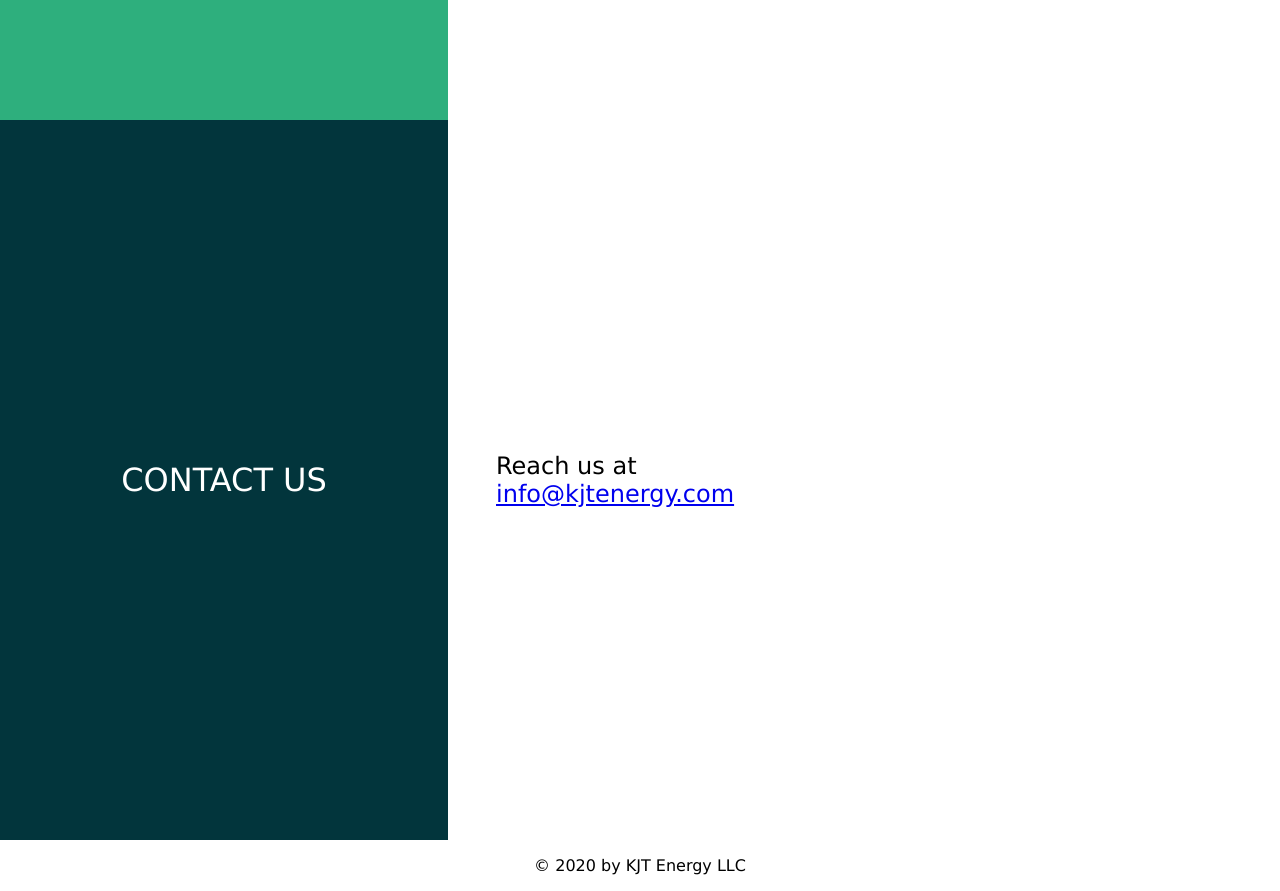
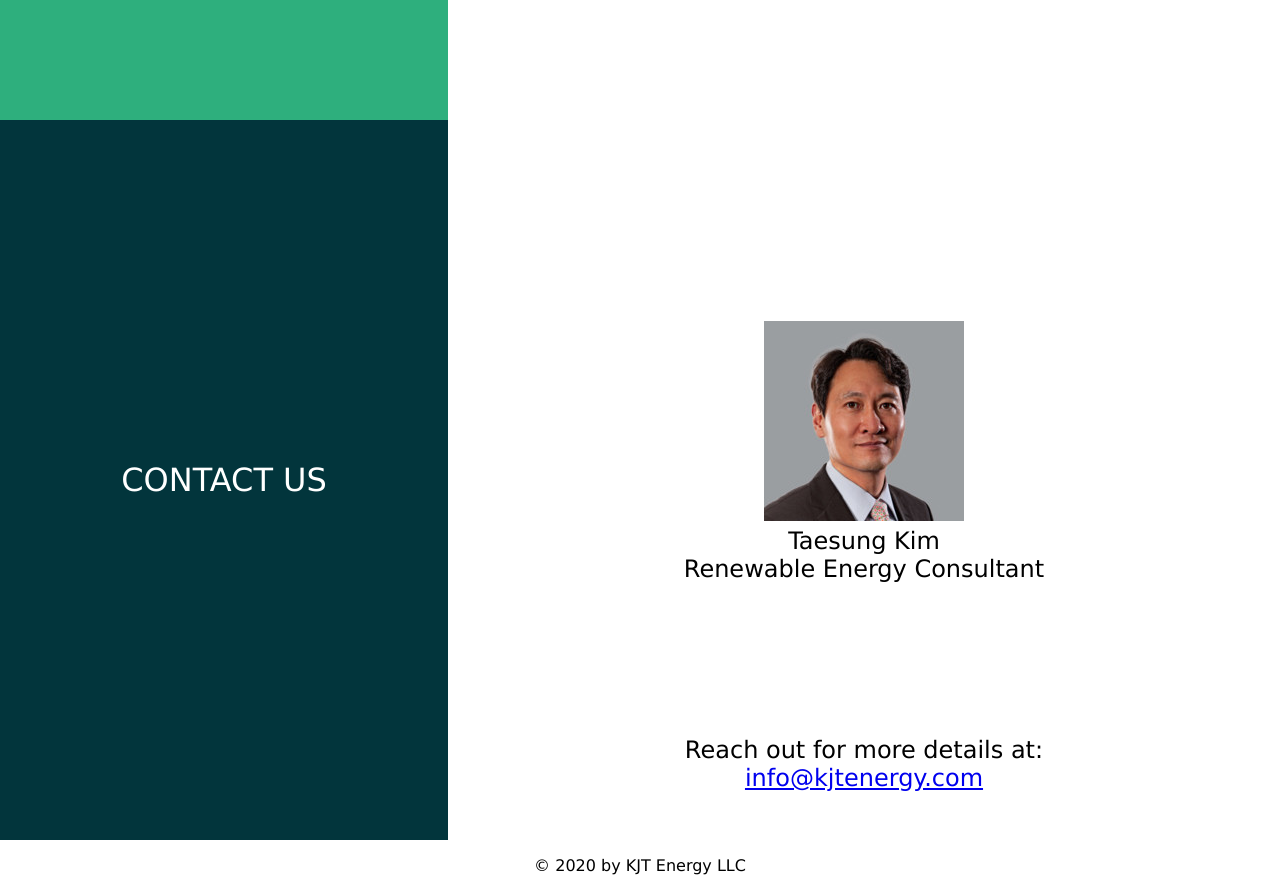
Before and after one commit to tedkim97/kjtenergy_website, a plain HTML site: page index.html in a window 1280 px wide. Shown: the part 2120-3011 px from the top of the page. Drawn offline with Linux system fonts and the light colour scheme.

Commit message:
updated consultant photos

```diff
--- a/index.html
+++ b/index.html
@@ -63,12 +63,15 @@
 
   <div id="contact" class="information">
     <div class="titlepane" style="background:rgb(2, 53, 60)">
-      <!-- <div class="titletext"> -->
         <p>CONTACT US</p>
-      <!-- </div>  -->
     </div>
-    <div class="contentpane" style="background:rgb(255, 255, 255)">
-      Reach us at <a href="mailto:info@kjtenergy.com">info@kjtenergy.com</a>
+    <div class="contentpane" style="background:rgb(255, 255, 255); text-align:center">
+      <figure>
+        <img src=assets/taesung.png alt="Dr.Taesung Kim">
+        <figcaption>Taesung Kim</figcaption>
+        <figcaption>Renewable Energy Consultant</figcaption>
+      </figure>
+      Reach out for more details at: <a href="mailto:info@kjtenergy.com">info@kjtenergy.com</a>
     </div>
   </div>
 
--- a/style.css
+++ b/style.css
@@ -123,6 +123,14 @@
   justify-content: center;
 }
 
+.information .contentpane figure {
+  margin: auto;
+  display: block;
+  text-align: center;
+  width: 500px;
+  height: auto;
+}
+
 .information li {
   list-style-type: square;
 }
```
Also changed, not shown: assets/taesung.png (added).
